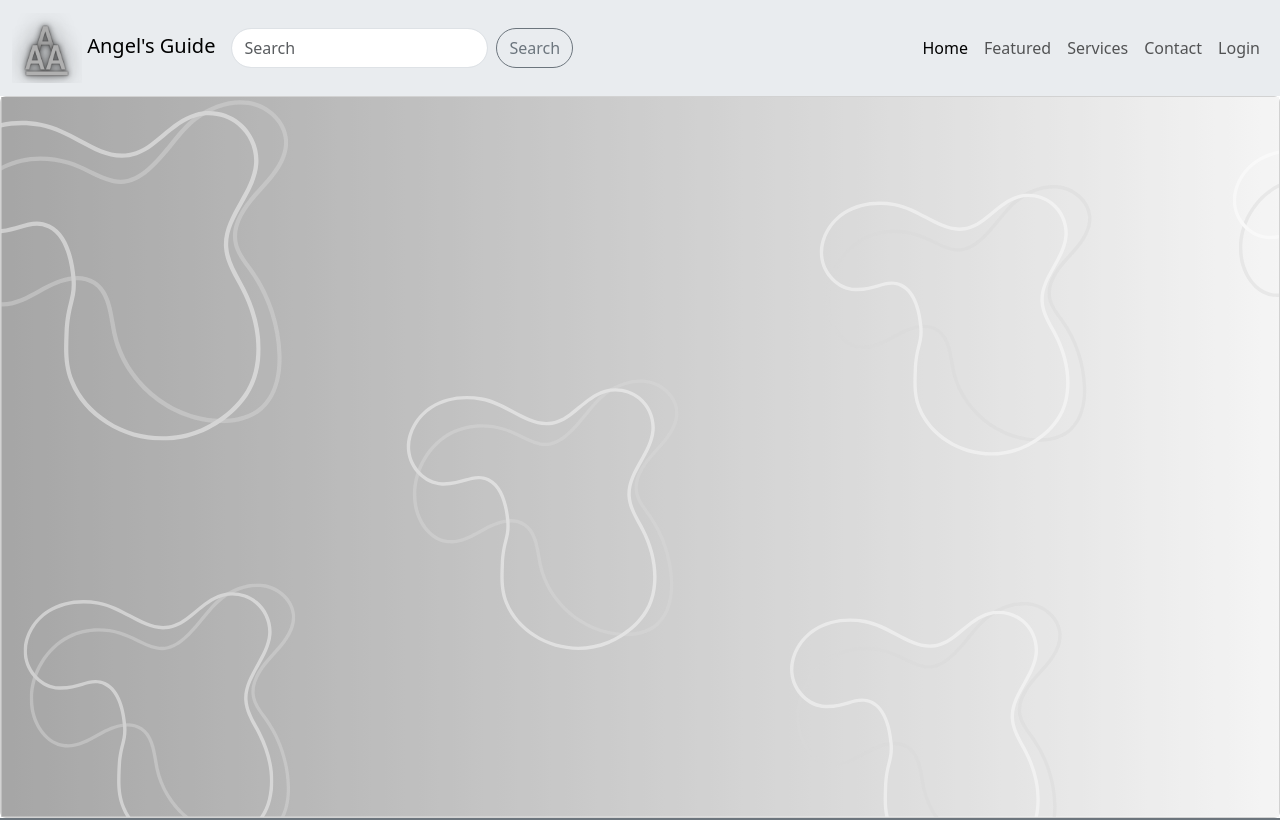
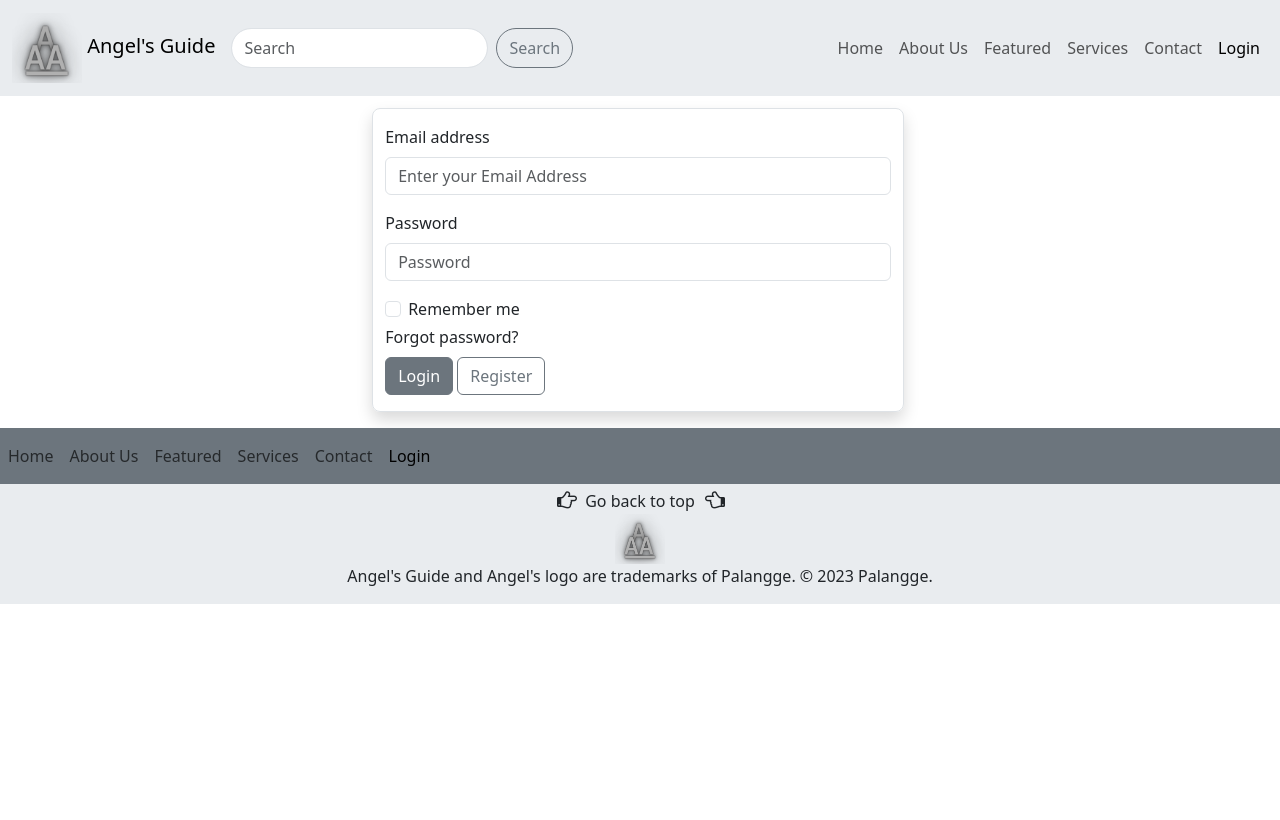
Before and after one commit to Palangge/minis1, a plain HTML site: page pages/login.html in a window 1280 px wide. Shown: the top 820 px of the page. Drawn offline with nearby package versions, Linux system fonts and the light colour scheme; files that its build step writes are made by us from their sources.

Commit message:
second commit

```diff
--- a/pages/login.html
+++ b/pages/login.html
@@ -44,21 +44,43 @@
                             </form>
 
                             <ul class="navbar-nav ms-auto custom-nav mb-2 mb-lg-0" >
+
                                 <li class="nav-item">
-                                    <a class="nav-link active" aria-current="page" href="#">Home</a>
+                                    <a class="nav-link" href="../index.html">
+                                        Home
+                                    </a>
                                 </li>
+
                                 <li class="nav-item">
-                                    <a class="nav-link" href="#featured" >Featured</a>
+                                    <a class="nav-link" href="about.html">
+                                        About Us
+                                    </a>
                                 </li>
+
                                 <li class="nav-item">
-                                    <a class="nav-link" href="#services">Services</a>
+                                    <a class="nav-link" href="featured.html" >
+                                        Featured
+                                    </a>
                                 </li>
+
                                 <li class="nav-item">
-                                    <a class="nav-link" href="#Contact">Contact</a>
+                                    <a class="nav-link" href="services.html">
+                                        Services
+                                    </a>
                                 </li>
+
                                 <li class="nav-item">
-                                    <a class="nav-link" href="#login">Login</a>
+                                    <a class="nav-link"href="contact.html">
+                                        Contact
+                                    </a>
                                 </li>
+
+                                <li class="nav-item">
+                                    <a class="nav-link active" aria-current="page" href="#">
+                                        Login
+                                    </a>
+                                </li>
+
                             </ul>
 
                         </div>
@@ -69,17 +91,52 @@
           </nav>
     </header>
 
-    <banner>
+    <section>
 
-        <div class="card">
+        <div class="container-fluid row row-cols-1 row-cols-sm-5 mb-3 g-1">
 
-            <div class="slol align-items-center">
+            <form action="" class="container col-sm-5 pt-3 pb-3 mt-3 shadow border rounded-3">
 
-            </div>
+                <div class="card-body align-items-center">
+
+                    <!-- Email Address field -->
+                    <div class="mb-3">
+                        <label for="emailAdd" class="form-label">
+                            Email address
+                        </label>
+                        <input type="email" class="form-control" id="emailAdd" placeholder="Enter your Email Address" required>
+                    </div>
+                    <!-- Password field -->
+                    <div class="mb-3">
+                        <label for="Password" class="form-label">
+                            Password
+                        </label>
+                        <input type="password" class="form-control" id="password" placeholder="Password" required>
+                    </div>
+                    <!-- Remember me checkbox -->
+                    <div class="input-group gap-2 mb-1 align-items-center">
+
+                        <input class="form-check-input rounded-1 mt-0" id="checkbox" type="checkbox" value="" aria-label="Checkbox for following text input">
+
+                        <label for="checkbox">Remember me</label>
+
+                    </div>
+
+                    <div href="lostpassword.html" rel="noopener" class="btn page-link text-start mb-2">
+                        Forgot password?
+                    </div>
+
+                    <!-- Action Buttons -->
+                    <button type="submit" class="btn btn-secondary">Login</button>
+                    <button type="submit" class="btn btn-outline-secondary">Register</button>
+
+                </div>
+
+            </form>
 
         </div>
 
-    </banner>
+    </section>
 
 
     <footer class="justify-content-center">
```
Also changed, not shown: pages/register.html (added).
